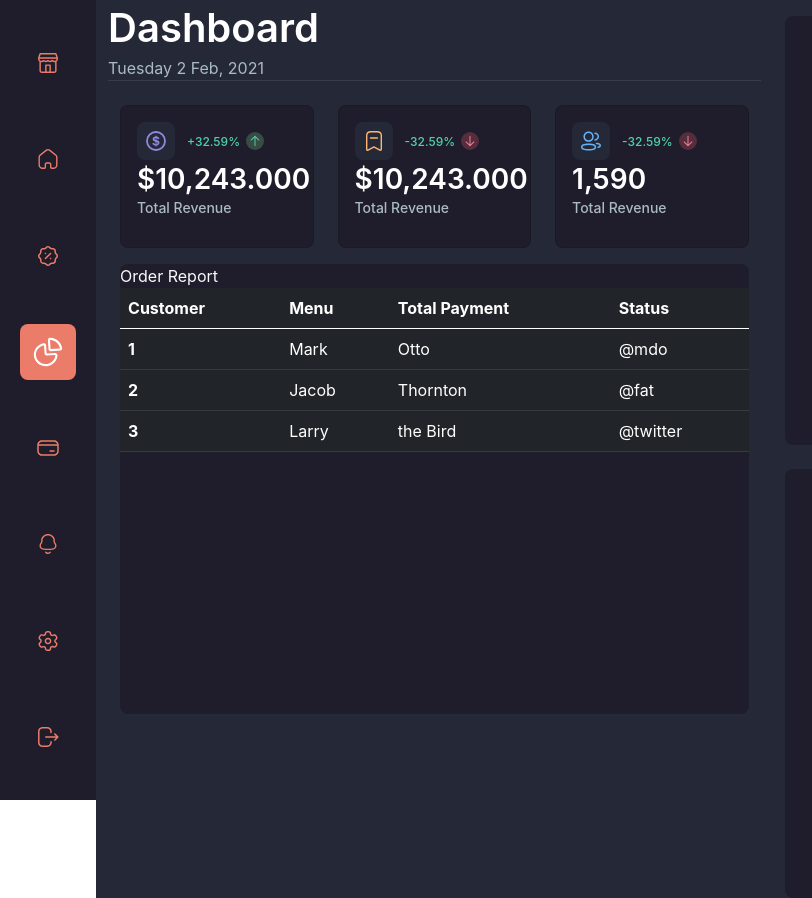
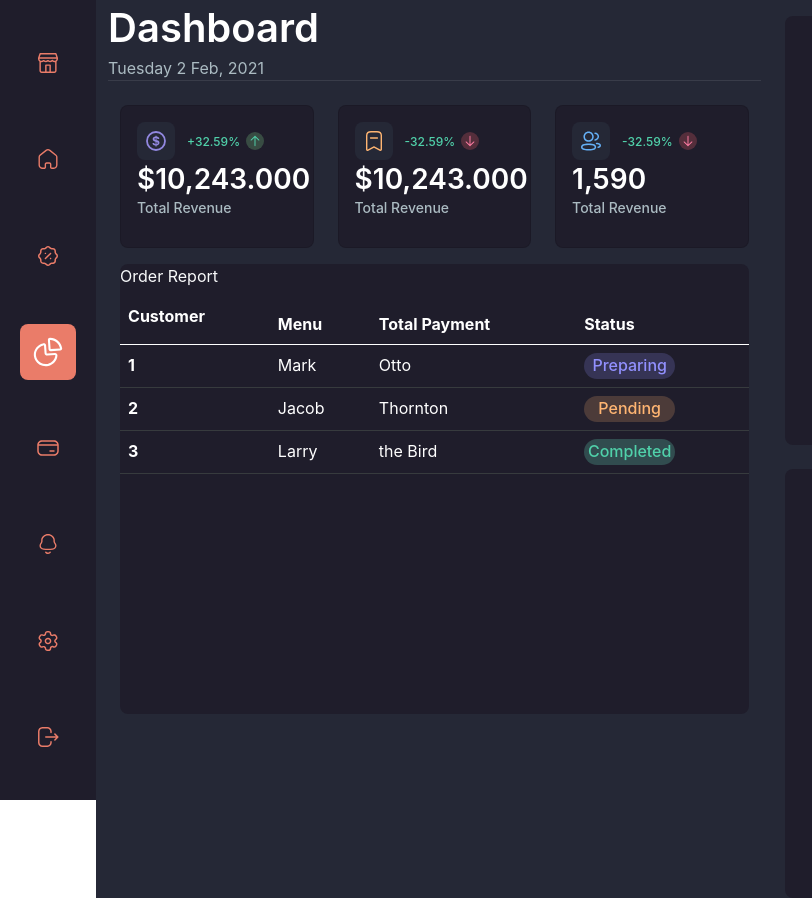
Before and after one commit to ewno92/rest_dark, a Next.js app: page /dashboard in a window 1280 px wide. Shown: the whole page, without its empty margins (0-812 px from the left). Built offline with nearby package versions, Linux system fonts and the light colour scheme.

Commit message:
dashboard-preparing pending completed buttons created

```diff
--- /dev/null
+++ b/components/UserData.js
@@ -0,0 +1,9 @@
+export const UserData = [
+  {
+    firstName: "Eren",
+    secondName: "Jaegar",
+    menu: "spciy seasoned seafood noodles",
+    payment: 145,
+    status: "complete",
+  },
+];
--- a/components/dashboard/UserTable.js
+++ b/components/dashboard/UserTable.js
@@ -1,12 +1,37 @@
-import React from "react";
+const Completed = () => {
+  return (
+    <div id="bt-completed">
+      <span>Completed</span>
+    </div>
+  );
+};
+const Pending = () => {
+  return (
+    <div id="bt-pending">
+      <span>Pending</span>
+    </div>
+  );
+};
+const Preparing = () => {
+  return (
+    <div id="bt-preparing">
+      <span>Preparing</span>
+    </div>
+  );
+};
 
-const UserTable = () => {
+const UserTable = (UserData) => {
   return (
-    <div>
-      <table class="table table-dark">
+    <div id="user-table">
+      {console.log(UserData)}
+      <h1>{UserData.firstName}</h1>
+      <table className="table table-dark">
         <thead>
           <tr>
-            <th scope="col">Customer</th>
+            <th scope="col">
+              Customer
+              <h1>{UserData[0]}</h1>
+            </th>
             <th scope="col">Menu</th>
             <th scope="col">Total Payment</th>
             <th scope="col">Status</th>
@@ -17,19 +42,25 @@ const UserTable = () => {
             <th scope="row">1</th>
             <td>Mark</td>
             <td>Otto</td>
-            <td>@mdo</td>
+            <td>
+              <Preparing />
+            </td>
           </tr>
           <tr>
             <th scope="row">2</th>
             <td>Jacob</td>
             <td>Thornton</td>
-            <td>@fat</td>
+            <td>
+              <Pending />
+            </td>
           </tr>
           <tr>
             <th scope="row">3</th>
             <td>Larry</td>
             <td>the Bird</td>
-            <td>@twitter</td>
+            <td>
+              <Completed />
+            </td>
           </tr>
         </tbody>
       </table>
--- a/pages/_app.js
+++ b/pages/_app.js
@@ -6,6 +6,7 @@ import "../styles/Home.scss";
 import "../styles/HomeMenu.scss";
 import "../styles/Setting.scss";
 import "../styles/Dashboard.scss";
+import "../styles/UserTable.scss";
 
 function MyApp({ Component, pageProps }) {
   return (
--- a/pages/dashboard.js
+++ b/pages/dashboard.js
@@ -7,6 +7,8 @@ import {
   ArrowDown,
   ArrowUp,
 } from "./../components/icons/dashboardSvg";
+
+import { UserData } from "./../components/UserData";
 
 import UserTable from "../components/dashboard/UserTable";
 const Dashboard = () => {
@@ -74,7 +76,8 @@ const Dashboard = () => {
               <div className="order-container mt-2">
                 <span className="order-report text-light">
                   Order Report
-                  <UserTable />
+                  {/* {console.log(UserData)} */}
+                  <UserTable UserData={UserData} />
                 </span>
               </div>
             </Col>
--- /dev/null
+++ b/styles/UserTable.scss
@@ -0,0 +1,39 @@
+#bt-completed {
+  font-size: 16px;
+  font-weight: 500;
+  color: #50d1aa;
+  text-align: center;
+  width: 91px;
+  height: 26px;
+  background-color: rgba(107, 226, 190, 0.24);
+  border-radius: 30px;
+}
+#bt-pending {
+  font-size: 16px;
+  font-weight: 500;
+  color: #ffb572;
+  text-align: center;
+  width: 91px;
+  height: 26px;
+  background-color: rgba(255, 181, 114, 0.2);
+  border-radius: 30px;
+}
+#bt-preparing {
+  font-size: 16px;
+  font-weight: 500;
+  color: #9290fe;
+  text-align: center;
+  width: 91px;
+  height: 26px;
+  background-color: rgba(146, 144, 254, 0.2);
+  border-radius: 30px;
+}
+
+#user-table {
+  th {
+    background-color: #1f1d2b;
+  }
+  td {
+    background-color: #1f1d2b;
+  }
+}
```
